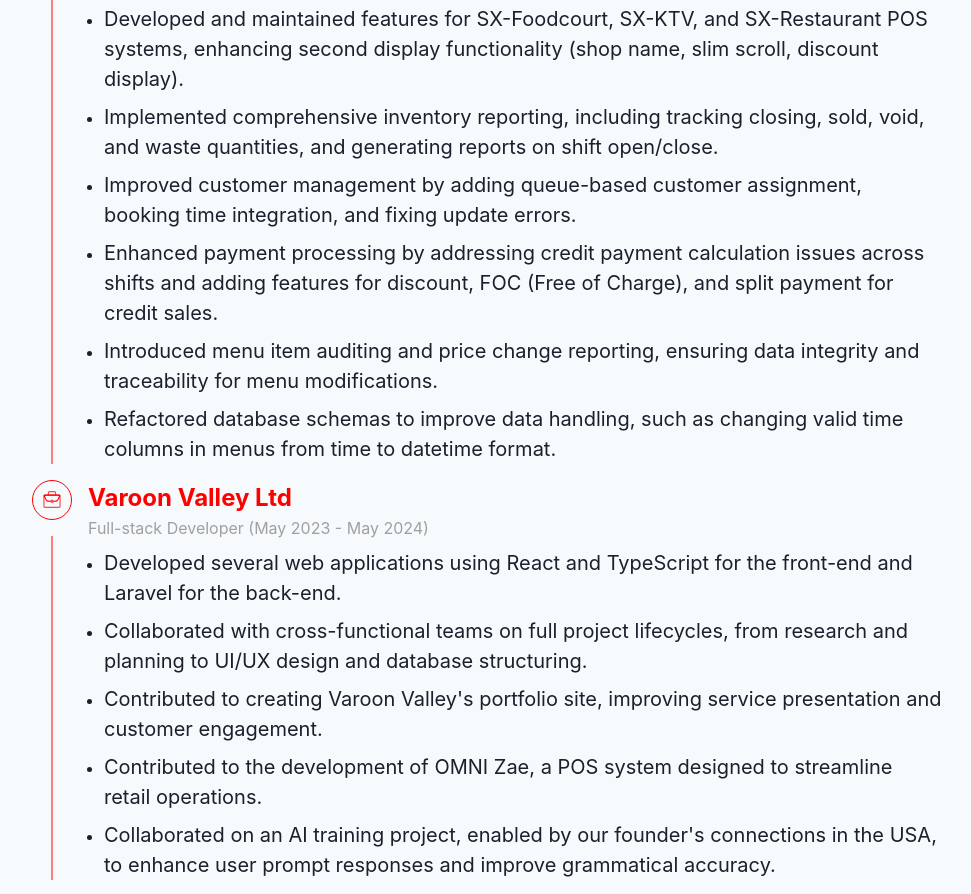
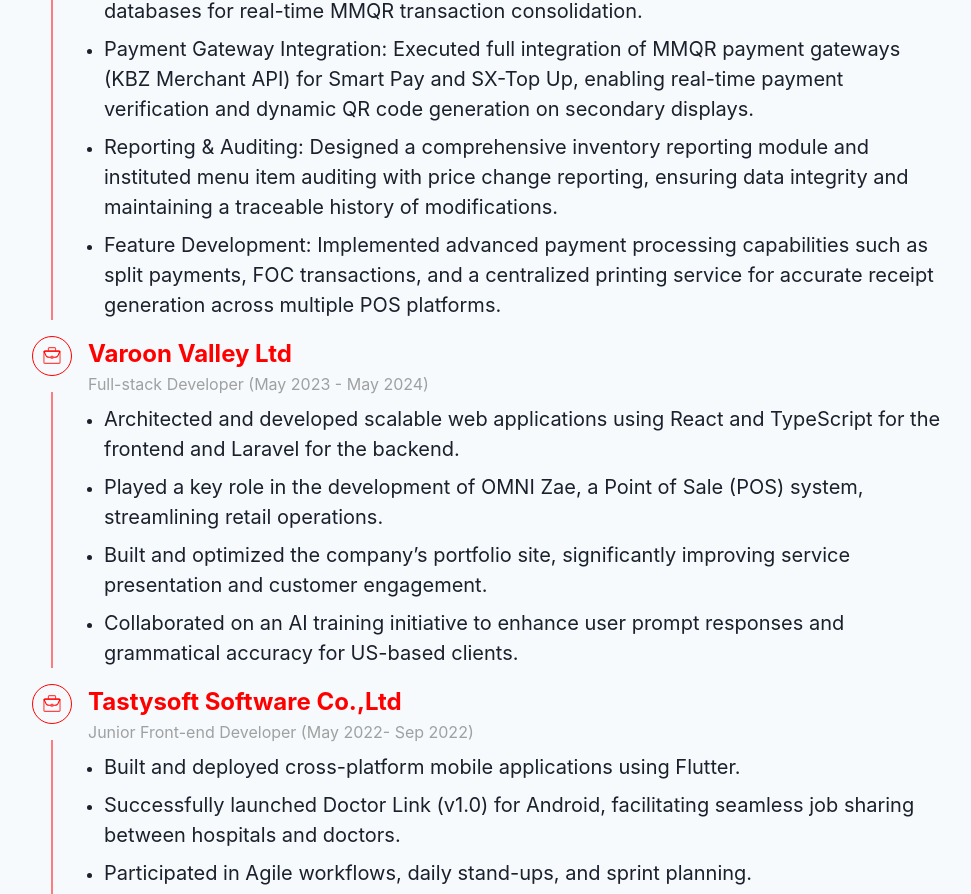
Before and after one commit to AungPhyoThant224/my-portfolio, a React (Vite) app: page / in a window 1280 px wide. Shown: the part 2113-3007 px from the top of the page, without its empty margins (153-1124 px from the left). Built offline with nearby package versions, Linux system fonts and the light colour scheme; a web font is replaced by a local one.

Commit message:
- Update experience data.

```diff
--- a/src/data/experience.ts
+++ b/src/data/experience.ts
@@ -12,13 +12,10 @@
         alt: "bag",
       },
       details: [
-        "Collaborated with Operation Team to understand the project and real life problem from the clients.",
-        "Developed and maintained features for SX-Foodcourt, SX-KTV, and SX-Restaurant POS systems, enhancing second display functionality (shop name, slim scroll, discount display).",
-        "Implemented comprehensive inventory reporting, including tracking closing, sold, void, and waste quantities, and generating reports on shift open/close.",
-        "Improved customer management by adding queue-based customer assignment, booking time integration, and fixing update errors.",
-        "Enhanced payment processing by addressing credit payment calculation issues across shifts and adding features for discount, FOC (Free of Charge), and split payment for credit sales.",
-        "Introduced menu item auditing and price change reporting, ensuring data integrity and traceability for menu modifications.",
-        "Refactored database schemas to improve data handling, such as changing valid time columns in menus from time to datetime format.",
+        "SX Central Dashboard: Engineered a multi-tenancy reporting dashboard using Ruby on Rails 8, utilizing an aggregator pattern to dynamically connect to distributed shop databases for real-time MMQR transaction consolidation.",
+        "Payment Gateway Integration: Executed full integration of MMQR payment gateways (KBZ Merchant API) for Smart Pay and SX-Top Up, enabling real-time payment verification and dynamic QR code generation on secondary displays.",
+        "Reporting & Auditing: Designed a comprehensive inventory reporting module and instituted menu item auditing with price change reporting, ensuring data integrity and maintaining a traceable history of modifications.",
+        "Feature Development: Implemented advanced payment processing capabilities such as split payments, FOC transactions, and a centralized printing service for accurate receipt generation across multiple POS platforms.",
       ],
     },
     {
@@ -30,24 +27,10 @@
         alt: "bag",
       },
       details: [
-        "Developed several web applications using React and TypeScript for the front-end and Laravel for the back-end.",
-        "Collaborated with cross-functional teams on full project lifecycles, from research and planning to UI/UX design and database structuring.",
-        "Contributed to creating Varoon Valley's portfolio site, improving service presentation and customer engagement.",
-        "Contributed to the development of OMNI Zae, a POS system designed to streamline retail operations.",
-        "Collaborated on an AI training project, enabled by our founder's connections in the USA, to enhance user prompt responses and improve grammatical accuracy.",
-      ],
-    },
-    {
-      company: "Unity Power Technology Co.,Ltd",
-      position: "Front-end Developer (Oct 2022 - Feb 2023)",
-      icon: {
-        light: bag,
-        dark: bagWhite,
-        alt: "bag",
-      },
-      details: [
-        "Developed responsive and maintainable web applications using Vue.js and JavaScript.",
-        "Collaborated closely with team members, designers, and project managers to ensure development aligned with business goals and met user expectations.",
+        "Architected and developed scalable web applications using React and TypeScript for the frontend and Laravel for the backend.",
+        "Played a key role in the development of OMNI Zae, a Point of Sale (POS) system, streamlining retail operations.",
+        "Built and optimized the company’s portfolio site, significantly improving service presentation and customer engagement.",
+        "Collaborated on an AI training initiative to enhance user prompt responses and grammatical accuracy for US-based clients.",
       ],
     },
     {
@@ -59,9 +42,10 @@
         alt: "bag",
       },
       details: [
-        "Developed and deployed multiple mobile applications using Flutter.",
-        "Successfully launched Doctor Link (version 1.0) for both Android and iOS, enabling seamless communication and job information sharing among hospitals, clinics, and doctors.",
-        "Attended daily meetings at 9:00 AM to discuss workflows and receive guidance from senior developers for task allocation.",
+        "Built and deployed cross-platform mobile applications using Flutter.",
+        "Successfully launched Doctor Link (v1.0) for Android, facilitating seamless job sharing between hospitals and doctors.",
+        "Participated in Agile workflows, daily stand-ups, and sprint planning.",
+        "Collaborated on the development of Connect GRX and Connect 365 (projects by MIT), implementing specific feature sets for driver management and employee productivity.",
         "Notable projects include:",
         [
           "<span className='red-text'>Doctor Link</span>: Facilitated connections and job information sharing among hospitals, clinics, and doctors.",
```
